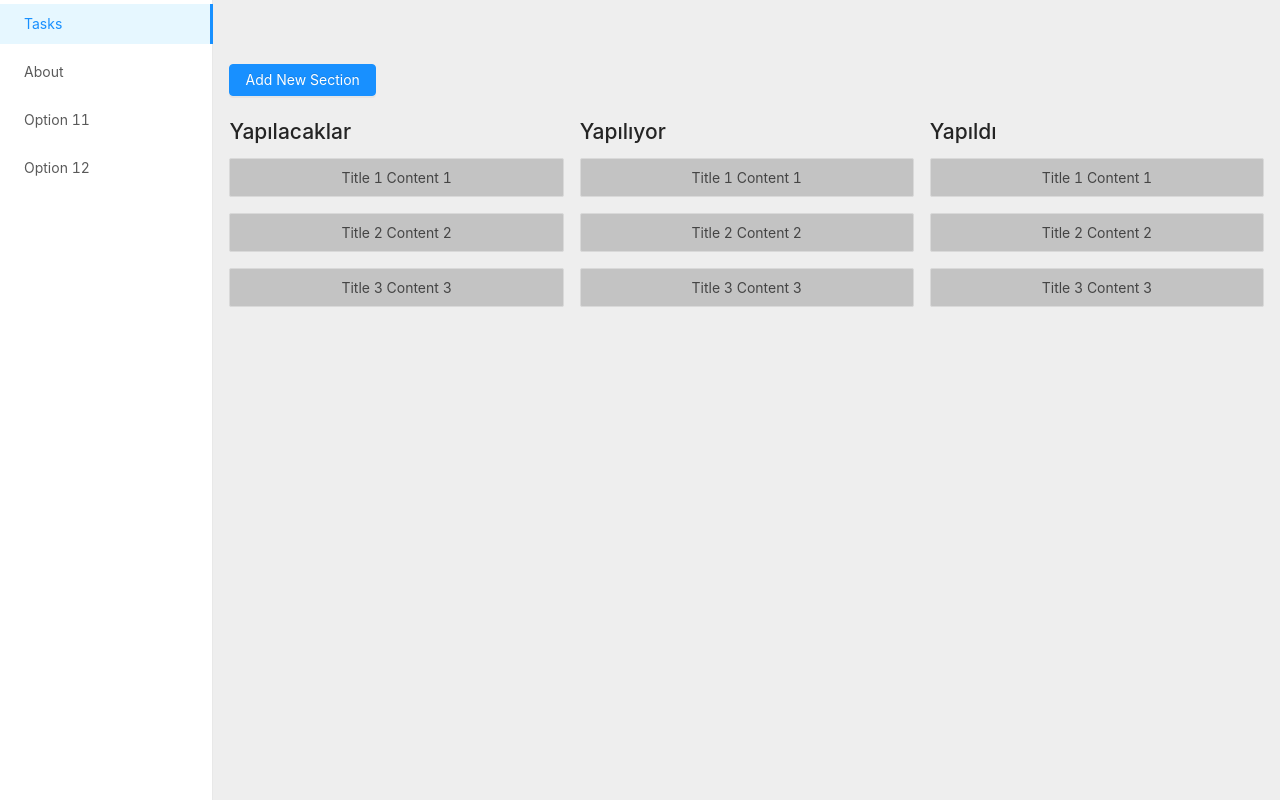
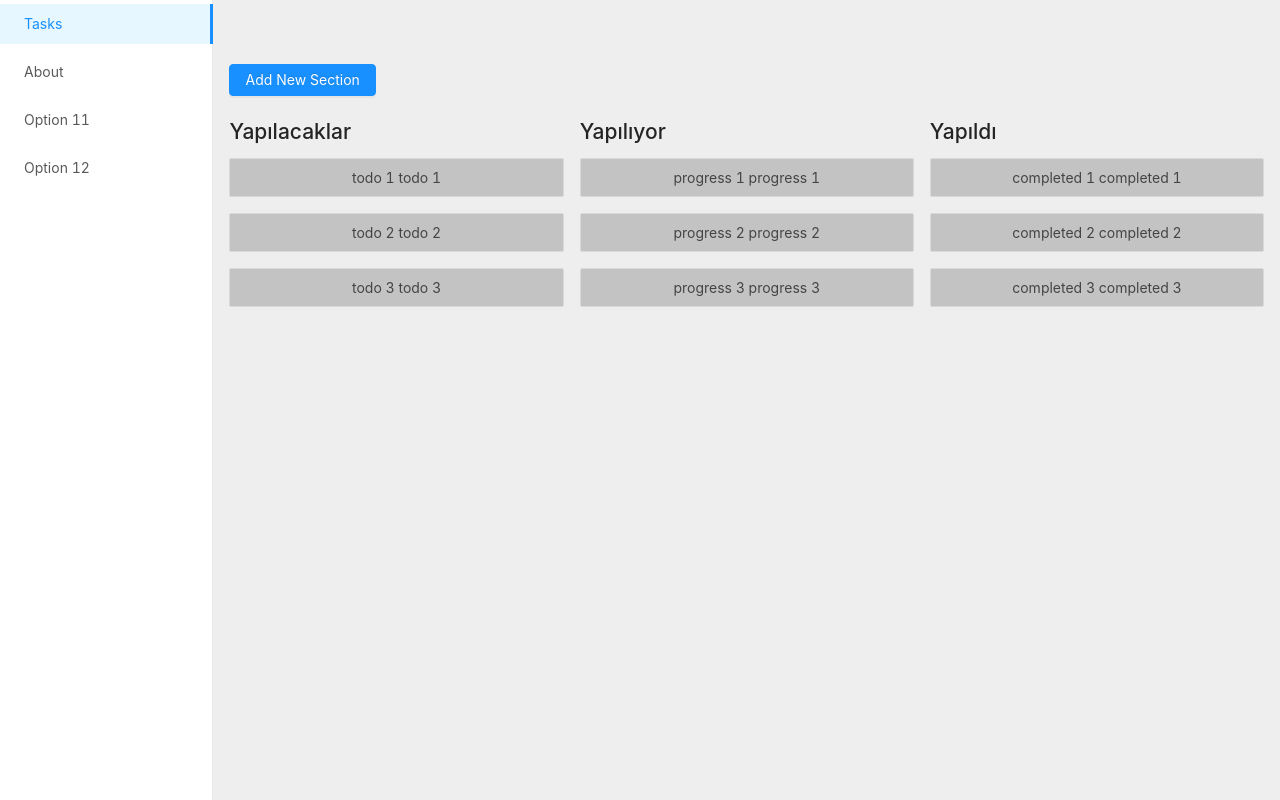
Before and after one commit to mehmetaliayvaz/task-management, a Vue app: page / in a window 1280 px wide. Built offline with nearby package versions, Linux system fonts and the light colour scheme.

Commit message:
base-section add draggable component

```diff
--- a/src/pages/HomePage.vue
+++ b/src/pages/HomePage.vue
@@ -6,21 +6,31 @@
       </a-button>
       <a-row :gutter="16">
         <base-section title="Yapılacaklar">
-          <base-section-item v-for="item in todo" :key="item.id" :item="item" />
+          <draggable :list="todos" group="todosapp">
+            <base-section-item
+              v-for="item in todos"
+              :key="item.id"
+              :item="item"
+            />
+          </draggable>
         </base-section>
         <base-section title="Yapılıyor">
+          <draggable :list="inProgress" group="todosapp">
             <base-section-item
               v-for="item in inProgress"
               :key="item.id"
               :item="item"
             />
+          </draggable>
         </base-section>
         <base-section title="Yapıldı">
+          <draggable :list="completed" group="todosapp">
             <base-section-item
               v-for="item in completed"
               :key="item.id"
               :item="item"
             />
+          </draggable>
         </base-section>
       </a-row>
     </div>
@@ -30,63 +40,66 @@
 <script>
 import BaseSection from "../components/BaseSection.vue";
 import BaseSectionItem from "../components/BaseSectionItem.vue";
+import draggable from "vuedraggable";
+
 export default {
   name: "HomePage",
   components: {
     BaseSection,
     BaseSectionItem,
+    draggable,
   },
   data() {
     return {
-      todo: [
+      todos: [
         {
           id: 1,
-          title: "Title 1",
-          content: "Content 1",
+          title: "todo 1",
+          content: "todo 1",
         },
         {
           id: 2,
-          title: "Title 2",
-          content: "Content 2",
+          title: "todo 2",
+          content: "todo 2",
         },
         {
           id: 3,
-          title: "Title 3",
-          content: "Content 3",
+          title: "todo 3",
+          content: "todo 3",
         },
       ],
       inProgress: [
         {
           id: 1,
-          title: "Title 1",
-          content: "Content 1",
+          title: "progress 1",
+          content: "progress 1",
         },
         {
           id: 2,
-          title: "Title 2",
-          content: "Content 2",
+          title: "progress 2",
+          content: "progress 2",
         },
         {
           id: 3,
-          title: "Title 3",
-          content: "Content 3",
+          title: "progress 3",
+          content: "progress 3",
         },
       ],
       completed: [
         {
           id: 1,
-          title: "Title 1",
-          content: "Content 1",
+          title: "completed 1",
+          content: "completed 1",
         },
         {
           id: 2,
-          title: "Title 2",
-          content: "Content 2",
+          title: "completed 2",
+          content: "completed 2",
         },
         {
           id: 3,
-          title: "Title 3",
-          content: "Content 3",
+          title: "completed 3",
+          content: "completed 3",
         },
       ],
     };
```
Lines whose indentation alone changed are shown as unchanged.
